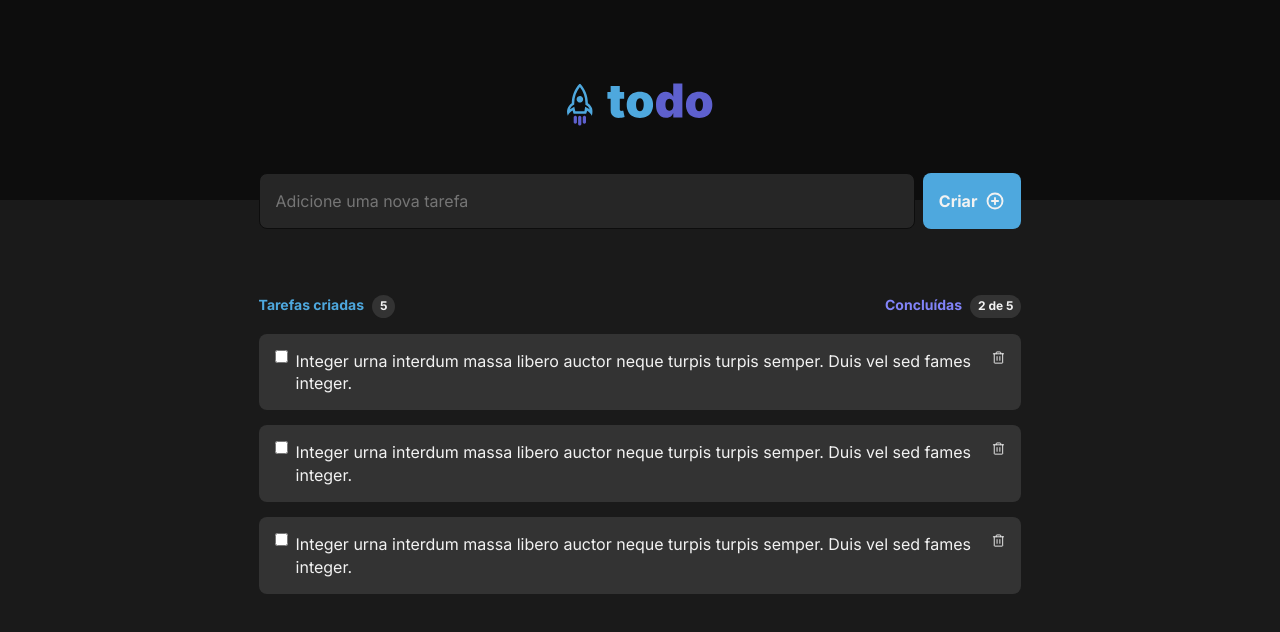
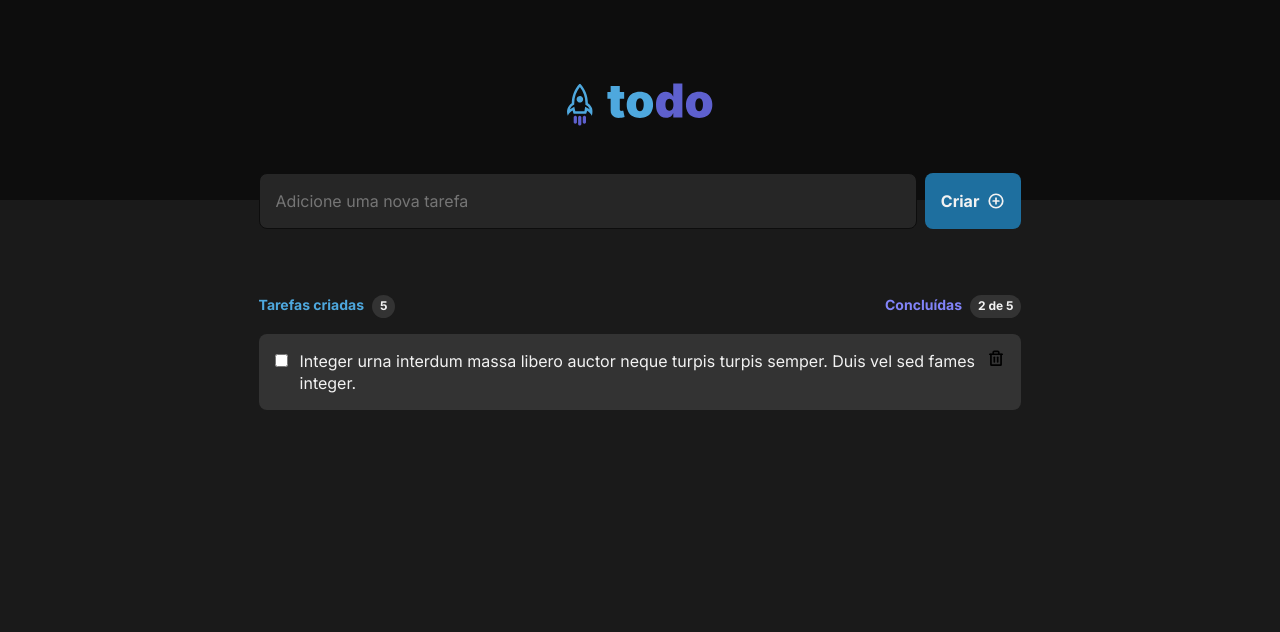
Before and after one commit to GabrielMatoss/todo-list-React, a React (Vite) app: page / in a window 1280 px wide. Shown: the top 632 px of the page. Built offline with nearby package versions, Linux system fonts and the light colour scheme.

Commit message:
estilizando container lista de tarefas

```diff
--- a/package.json
+++ b/package.json
@@ -11,7 +11,8 @@
   "dependencies": {
     "phosphor-react": "^1.4.1",
     "react": "^18.2.0",
-    "react-dom": "^18.2.0"
+    "react-dom": "^18.2.0",
+    "react-icons": "^4.6.0"
   },
   "devDependencies": {
     "@types/react": "^18.0.22",
--- a/src/components/ListContainer/ListContainer.module.css
+++ b/src/components/ListContainer/ListContainer.module.css
@@ -24,7 +24,7 @@
 .inputContainer button{
     border: none;
     padding: 16px;
-    background-color: var(--blue-500);
+    background-color: var(--blue-800);
     color: var(--gray-100);
     font-weight: bold;
     display: flex;
@@ -32,10 +32,15 @@
     justify-content: center;
     border-radius: 8px;
     text-align: center;
+    transition: background-color .3s;
 }
 
 .inputContainer button svg{
     margin-left: 8px;
+}
+
+.inputContainer button:hover{
+   background: var(--blue-500);
 }
 
 .contentList{
@@ -101,6 +106,16 @@ ul li{
     background-color: var(--gray-400);
     align-items: flex-start;
     justify-content: space-between;
-    gap: 8px;
-    text-align: left;
+    gap: 12px;
 }
+
+li .trashButton{
+    background-color: transparent;
+    border: none;
+    transition: color .2s;
+    font-weight: bold;
+}
+
+li .trashButton:hover{
+    color: var(--red-500);
+}
--- a/src/components/ListContainer/index.tsx
+++ b/src/components/ListContainer/index.tsx
@@ -1,13 +1,15 @@
+import { Trash, PlusCircle } from "phosphor-react";
 import styles from "./ListContainer.module.css";
-import { PlusCircle, Trash }  from "phosphor-react";
 
-export function ListContainer(){
-    return(
+
+
+export function ListContainer() {
+    return (
         <main className={styles.container}>
-            <div className={styles.inputContainer}>
-                <input placeholder="Adicione uma nova tarefa"/>
-                <button>Criar <PlusCircle size={20} weight="bold" /></button>
-            </div>
+            <header className={styles.inputContainer}>
+                <input placeholder="Adicione uma nova tarefa" />
+                <button>Criar <PlusCircle size={18} weight="bold" /></button>
+            </header>
 
             <div className={styles.contentList}>
                 <div className={styles.countSection}>
@@ -24,22 +26,63 @@ export function ListContainer(){
 
                 <ul>
                     <li>
-                        <input type="checkbox" />
-                       <p>Integer urna interdum massa libero auctor neque turpis turpis semper. Duis vel sed fames integer.</p>
-                       <Trash />
-                    </li>
-                    <li>
-                        <input type="checkbox" />
-                       <p>Integer urna interdum massa libero auctor neque turpis turpis semper. Duis vel sed fames integer.</p>
-                       <Trash />
-                    </li>
-                    <li>
-                        <input type="checkbox" />
-                       <p>Integer urna interdum massa libero auctor neque turpis turpis semper. Duis vel sed fames integer.</p>
-                       <Trash />
+                        <label className="checkbox-container">
+                            <input type="checkbox" />
+                            <span className="checkmark"></span>
+                        </label>
+                        <p>Integer urna interdum massa libero auctor neque turpis turpis semper. Duis vel sed fames integer.</p>
+                        <button type="button" className={styles.trashButton}>
+                        <Trash size={18} weight="bold" />
+                        </button>
                     </li>
                 </ul>
             </div>
         </main>
     )
 }
+
+/*
+ <section className="task-list container">
+      <header>
+        <h2>Minhas tasks</h2>
+
+        <div className="input-group">
+          <input
+            type="text"
+            placeholder="Adicionar novo todo"
+            onChange={(e) => setNewTaskTitle(e.target.value)}
+            value={newTaskTitle}
+          />
+          <button type="submit" data-testid="add-task-button" onClick={handleCreateNewTask}>
+            <FiCheckSquare size={16} color="#fff"/>
+          </button>
+        </div>
+      </header>
+
+      <main>
+        <ul>
+          {tasks.map(task => (
+            <li key={task.id}>
+              <div className={task.isComplete ? 'completed' : ''} data-testid="task" >
+                <label className="checkbox-container">
+                  <input
+                    type="checkbox"
+                    readOnly
+                    checked={task.isComplete}
+                    onClick={() => handleToggleTaskCompletion(task.id)}
+                  />
+                  <span className="checkmark"></span>
+                </label>
+                <p>{task.title}</p>
+              </div>
+
+              <button type="button" data-testid="remove-task-button" onClick={() => handleRemoveTask(task.id)}>
+                <FiTrash size={16}/>
+              </button>
+            </li>
+          ))}
+
+        </ul>
+      </main>
+    </section>
+*/
```
Also changed, not shown: 1 other file (tests, documents, lock files or other folders).
